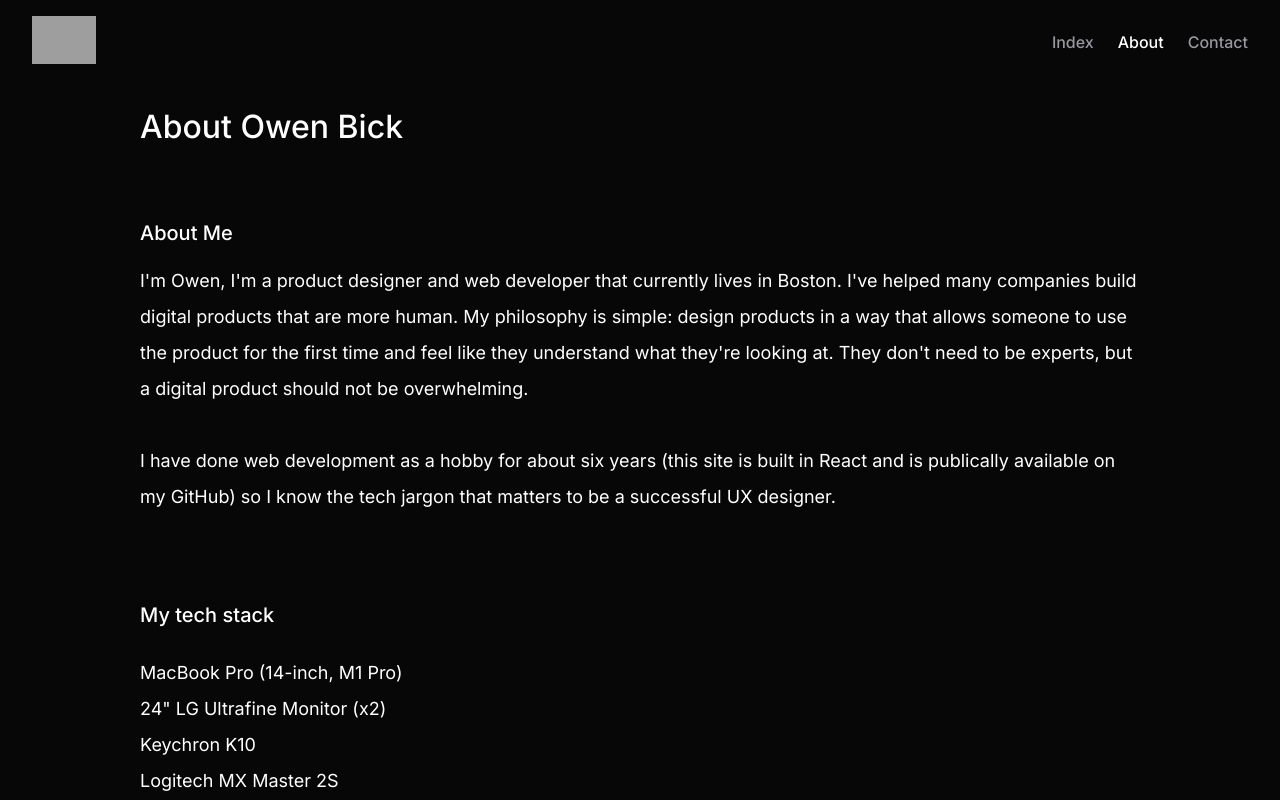
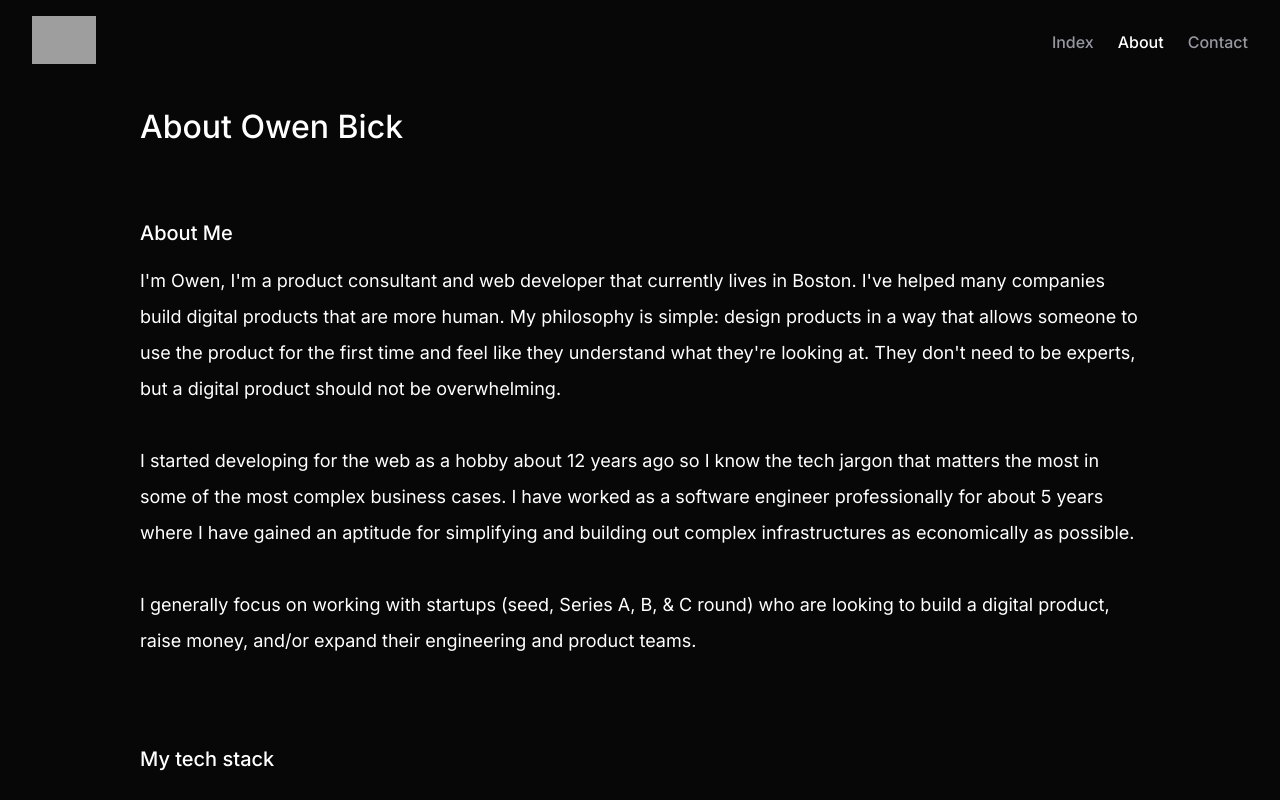
Before and after one commit to bick/website, a Next.js app: page /about in a window 1280 px wide. Shown: the top 800 px of the page. Built offline with nearby package versions, Linux system fonts and the light colour scheme; grey boxes are pictures that could not be loaded.

Commit message:
Update copy

```diff
--- a/pages/about.js
+++ b/pages/about.js
@@ -24,17 +24,16 @@ export default function Home() {
           <div className="container">
             <h3>About Me</h3>
             <p>
-              I&apos;m Owen, I&apos;m a product designer and web developer that currently lives in
+              I&apos;m Owen, I&apos;m a product consultant and web developer that currently lives in
               Boston. I&apos;ve helped many companies build digital products that are
               more human. My philosophy is simple: design products in a way that
               allows someone to use the product for the first time and feel like
               they understand what they&apos;re looking at. They don&apos;t need to be
               experts, but a digital product should not be overwhelming.
               <br />
-              <br />I have done web development as a hobby for about six years
-              (this site is built in React and is publically available on my
-              GitHub) so I know the tech jargon that matters to be a successful
-              UX designer.
+              <br />I started developing for the web as a hobby about 12 years ago so I know the tech jargon that matters the most in some of the most complex business cases. I have worked as a software engineer professionally for about 5 years where I have gained an aptitude for simplifying and building out complex infrastructures as economically as possible.
+              <br />
+              <br />I generally focus on working with startups (seed, Series A, B, &amp; C round) who are looking to build a digital product, raise money, and/or expand their engineering and product teams.
             </p>
           </div>
         </section>
--- a/pages/index.js
+++ b/pages/index.js
@@ -52,7 +52,7 @@ export default function Home() {
           <div className="container">
             <h3>About Me</h3>
             <p>
-              I&apos;m Owen, I&apos;m a product designer and web developer that currently lives in
+              I&apos;m Owen, I&apos;m a product consultant and web developer that currently lives in
               Boston. I&apos;ve helped many companies build digital products that are
               more human. My philosophy is simple: design products in a way that
               allows someone to use the product for the first time and feel like
```
